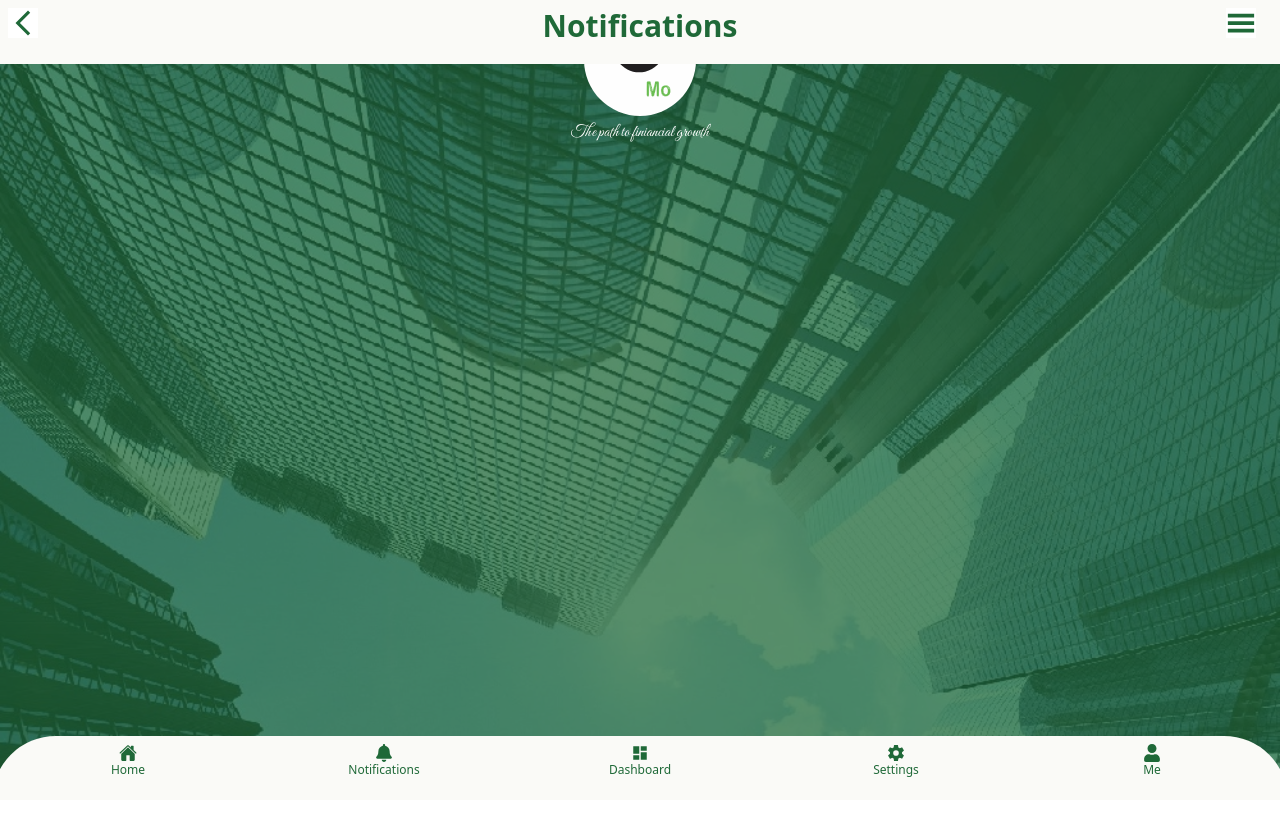
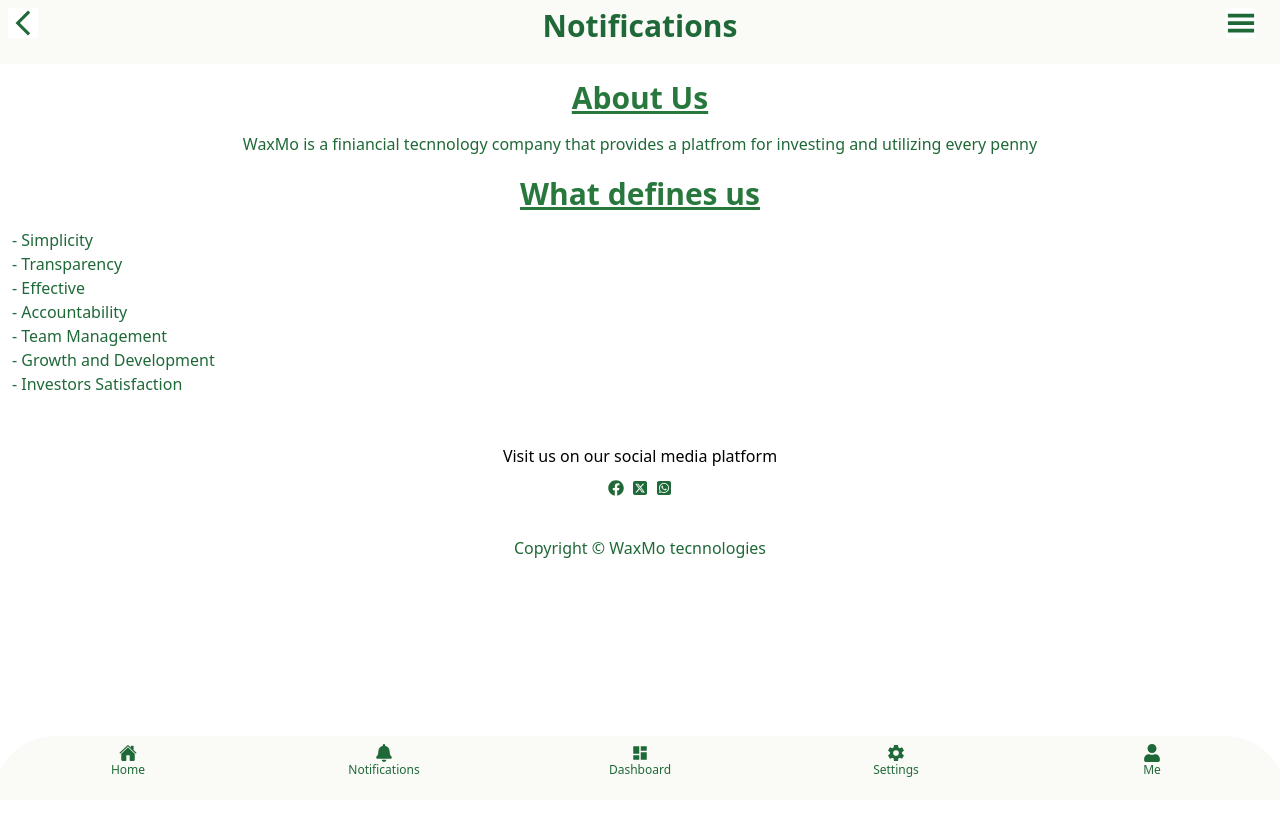
Before and after one commit to myconpeter/Waxmo, a React (Vite) app: page /home/about in a window 1280 px wide. Shown: the top 816 px of the page. Built offline with nearby package versions, Linux system fonts and the light colour scheme.

Commit message:
added some other pages

```diff
--- a/src/App.jsx
+++ b/src/App.jsx
@@ -25,7 +25,8 @@ import ShareInfo from "./pages/shareInfo";
 import BuyShare from "./pages/buyShare";
 import Information from "./pages/information";
 import About from "./pages/About";
-
+import Contact from './pages/contact'
+import Faq from "./pages/faq";
 
 const router = createBrowserRouter(
   createRoutesFromElements(
@@ -47,6 +48,8 @@ const router = createBrowserRouter(
         <Route path="buyshare" element={<BuyShare />} />
         <Route path="infomation" element={<Information />} />
         <Route path="about" element={<About />} />
+        <Route path="contact" element={<Contact />} />
+        <Route path="faq" element={<Faq />} />
 
 
 
--- a/src/pages/About.jsx
+++ b/src/pages/About.jsx
@@ -1,6 +1,7 @@
 import Menu from "../components/menu";
-import logo from "../assets/logo.svg"
-
+import { FaFacebook } from "react-icons/fa";
+import { FaSquareXTwitter } from "react-icons/fa6";
+import { FaSquareWhatsapp } from "react-icons/fa6";
 
 
 const About = () => {
@@ -8,24 +9,52 @@ const About = () => {
         <div>
             <Menu />
 
-            <div
-                className=" bg-black bg-opacity-100 relative overflow-hidden bg-cover bg-no-repeat text-center bg-welcome-page-background h-screen "
-
-
-            >
-
-                <div className="bg-overLay bg-opacity-75 relative overflow-hidden bg-cover h-screen w-screen"></div>
-                <div
-                    className="absolute bottom-0 left-0 right-0 top-0  overflow-hidden bg-fixed"
-                >
-                    <div className=" flex flex-col items-center bg-transparent  absolute mt-24 left-1/2 transform -translate-x-1/2 -translate-y-1/2 rounded-full">
-                        <img className='rounded-full h-28 w-28 top-12 items-center' src={logo} alt="micheal" />
-
-                        <h4 className=" mt-1  font-signature mb-11 text-white">The path to finiancial growth </h4>
-                    </div>
+            <div className="mt-20 px-3">
+                <div className="space-y-4">
+                    <p className="text-center font-semibold text-3xl text-darkGreen underline">About Us</p>
+                    <p className="text-overLay text-center"> WaxMo is a finiancial tecnnology company that provides a platfrom for investing and utilizing every penny</p>
+                </div>
+                <div className="space-y-4 mt-5">
+                    <p className="text-center font-semibold text-3xl text-darkGreen underline">What defines us</p>
+                    <ul className="text-overLay">
+                        <li> - Simplicity </li>
+                        <li>  - Transparency </li>
+                        <li>  - Effective</li>
+                        <li>  - Accountability </li>
+                        <li>  - Team Management </li>
+                        <li>  - Growth and Development </li>
+                        <li>  - Investors Satisfaction </li>
+                    </ul>
                 </div>
             </div>
 
+            <div className="mt-12">
+                <p className="text-center">
+                    Visit us on our social media platform
+                </p>
+                <div className="flex flex-row items-center justify-center mt-3 space-x-2">
+
+
+
+                    <a target="_blank" href="#">
+                        <FaFacebook className="text-overLay bg-white" />
+                    </a>
+                    <a target="_blank" href="#">
+                        <FaSquareXTwitter className="text-overLay bg-white" />
+                    </a>
+                    <a target="_blank" href="#">
+                        <FaSquareWhatsapp className="text-overLay bg-white" />
+                    </a>
+
+                </div>
+            </div>
+
+
+            <div className="text-overLay pt-10">
+                <p className="text-center">
+                    Copyright &copy; WaxMo tecnnologies
+                </p>
+            </div>
 
         </div>
     )
--- /dev/null
+++ b/src/pages/contact.jsx
@@ -0,0 +1,62 @@
+import Menu from "../components/menu"
+import { IoMdMail } from "react-icons/io";
+import { FaFacebookSquare } from "react-icons/fa";
+import { IoLogoWhatsapp } from "react-icons/io";
+
+
+
+const Contact = () => {
+    return (
+        <div>
+            <Menu />
+            <div className="mt-16 px-3">
+                <div>
+                    <p className="text-black text-lg font-semibold">
+                        Hello there! Need help ? Message our Support team
+                    </p>
+                    <hr />
+                </div>
+
+                <div className="mt-10">
+                    <div className="flex space-x-3 px-3">
+                        <IoMdMail className="bg-white text-overLay text-2xl" />
+                        <div className="bg-darkGray w-screen rounded-3xl pb-10 p-3 ">
+                            <p className="text-lg font-semibold">
+                                Contactwaxmo@gmail.com
+                            </p>
+                        </div>
+
+                    </div>
+
+                </div>
+                <div className="mt-10">
+                    <div className="flex space-x-3 px-3">
+                        <FaFacebookSquare className="bg-white text-overLay text-2xl" />
+                        <div className="bg-darkGray  w-screen  rounded-3xl pb-10 p-3 ">
+                            <p className="text-lg font-semibold">
+                                WaxMo
+                            </p>
+                        </div>
+
+                    </div>
+
+                </div>
+                <div className="mt-10">
+                    <div className="flex space-x-3 px-3">
+                        <IoLogoWhatsapp className="bg-white text-overLay text-2xl" />
+                        <div className="bg-darkGray w-screen rounded-3xl pb-10 p-3 ">
+                            <p className="text-lg font-semibold">
+                                +23412345678
+
+                            </p>
+                        </div>
+
+                    </div>
+
+                </div>
+            </div>
+        </div>
+    )
+}
+
+export default Contact
--- /dev/null
+++ b/src/pages/faq.jsx
@@ -0,0 +1,9 @@
+import React from 'react'
+
+const faq = () => {
+    return (
+        <div>faq</div>
+    )
+}
+
+export default faq
--- a/src/pages/loginORsignup.jsx
+++ b/src/pages/loginORsignup.jsx
@@ -66,7 +66,7 @@ const loginORsignup = () => {
                                     <FaFacebook className="text-overLay bg-white" />
                                 </a>
                                 <a target="_blank" href="#">
-                                    <FaSquareXTwitter className="text-white bg-black" />
+                                    <FaSquareXTwitter className="text-overLay bg-white" />
                                 </a>
                                 <a target="_blank" href="#">
                                     <FaSquareWhatsapp className="text-overLay bg-white" />
```
